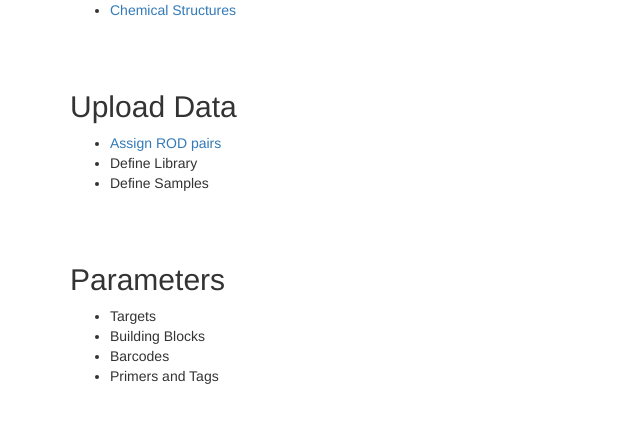
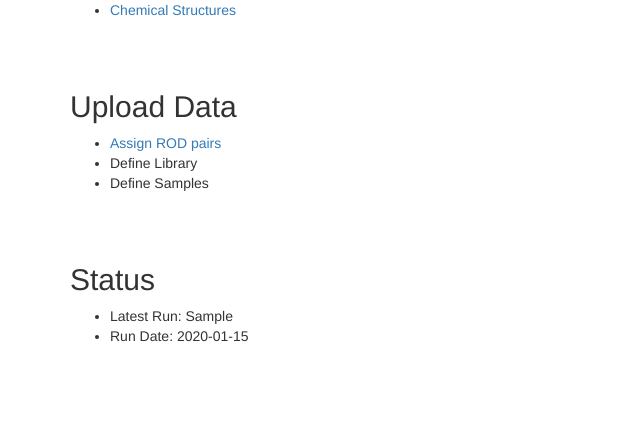
Before and after one commit to pharmbio/declis, a Flask app: page / in a window 1280 px wide. Shown: the part 363-786 px from the top of the page, without its empty margins (0-640 px from the left). Run offline with Flask 2, Linux system fonts and the light colour scheme; a user stored in the database is signed in; tables that the repository leaves empty hold one stand-in row (values such as "Sample post"); some libraries are stand-ins or nearby versions.

Commit message:
clean up start

```diff
--- a/app/main/routes.py
+++ b/app/main/routes.py
@@ -21,13 +21,16 @@ def before_request():
 @login_required
 def index():
     # seqs = Seq.query.all()
-    return render_template('index.html', title='Home')
+    seq = Seq.query.order_by(Seq.id.desc()).first()
+    return render_template('index.html', title='Home', seq=seq)
 
 
 @bp.route('/sequencing')
 @login_required
 def results():
-    seqs = Seq.query.all()
+    # seqs = Seq.query.all()
+    # TODO: filter on status
+    seqs = Seq.query.filter(Seq.id > 5).all()
     return render_template('seqruns.html', title='Results', seqs=seqs)
 
 
--- a/app/main/templates/index.html
+++ b/app/main/templates/index.html
@@ -22,15 +22,10 @@
       <li>Define Samples</li>
     </ul><br>
 
-    <br><h2>Parameters</h2>
+    <br><h2>Status</h2>
     <ul>
-      <li>Targets</li>
-      <li>Building Blocks</li>
-      <li>Barcodes</li>
-      <li>Primers and Tags</li>
-<!--
-      <li><a href="/static/misc/by_bb.png">tmp</a></li>
-      <li><a href="/static/misc/combined.png">tmp</a></li>
--->
-    </ul><br>
+      <li>Latest Run: {{ seq.proj }} </li>
+      <li>Run Date: {{ seq.date }} </li>
+    </ul>
+
 {% endblock %}
```
